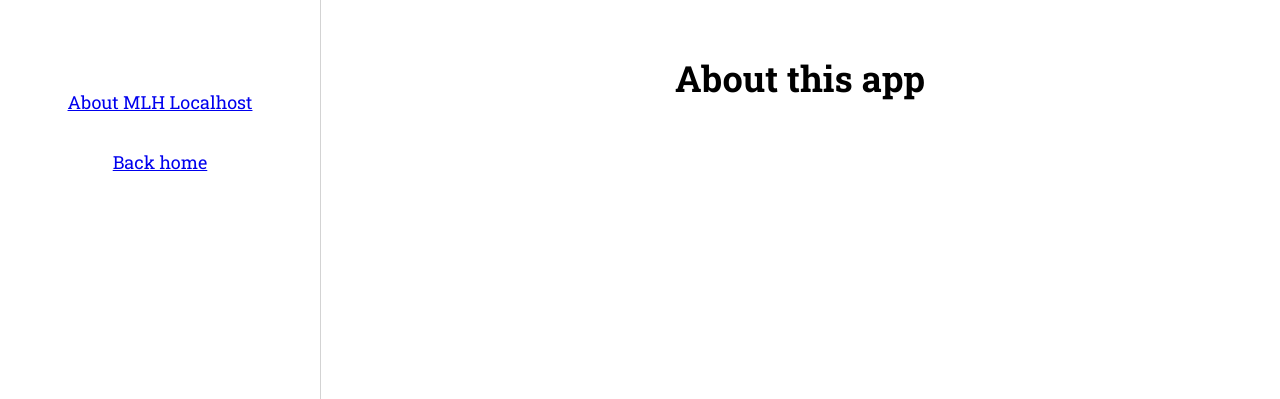
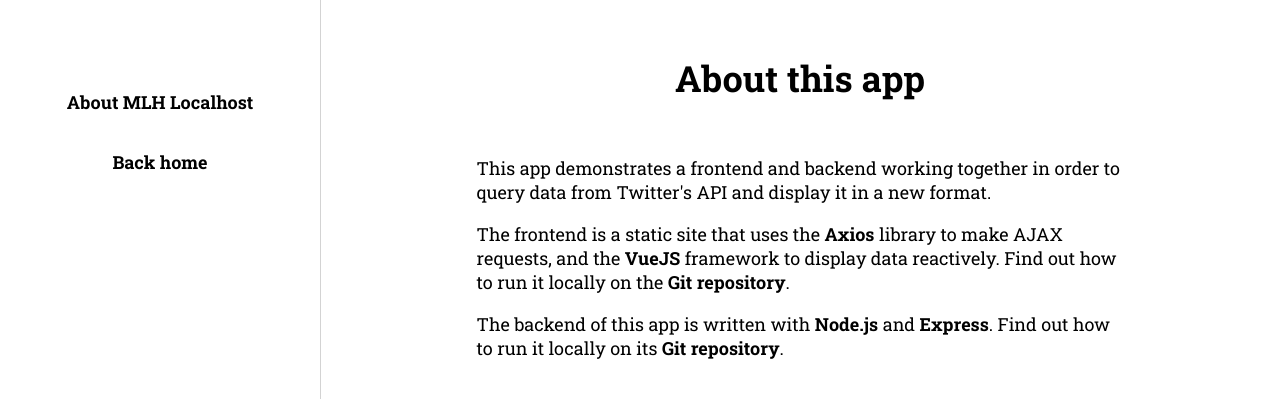
Before and after one commit to petestreet/mlh-localhost-sample-frontend, a plain HTML site: page public/about.html in a window 1280 px wide. Shown: the top 399 px of the page. Drawn offline with Linux system fonts and the light colour scheme.

Commit message:
Update styles and about page

```diff
--- a/public/about.html
+++ b/public/about.html
@@ -30,7 +30,7 @@
     </div>
 </div>
 <div id="about-sidebar-spacer">
-    <!-- adjusts spacing on mobile for fixed-position header -->
+    <!-- adjusts spacing on mobile for the fixed-position header -->
 </div>
 
 <div id="main-content">
@@ -40,6 +40,31 @@
                 About this app
             </h1>
         </div>
+
+        <div class="narrow">
+            <p>
+                This app demonstrates a frontend and backend working
+                together in order to query data from Twitter's API
+                and display it in a new format.
+            </p>
+            <p>
+                The frontend is a static site that uses the
+                <a href="https://github.com/axios/axios" target="_blank">Axios</a>
+                library to make AJAX requests, and the
+                <a href="https://vuejs.org/" target="_blank">VueJS</a>
+                framework to display data reactively.
+                Find out how to run it locally on the
+                <a href="https://github.com/petestreet/mlh-localhost-sample-frontend" target="_blank">Git repository</a>.
+            </p>
+            <p>
+                The backend of this app is written with
+                <a href="https://nodejs.org/en/" target="_blank">Node.js</a>
+                and
+                <a href="http://expressjs.com/" target="_blank">Express</a>.
+                Find out how to run it locally on its
+                <a href="https://github.com/petestreet/mlh-localhost-sample-node" target="_blank">Git repository</a>.
+            </p>
+        </div>
     </div>
 </div>
 
--- a/public/css/main.css
+++ b/public/css/main.css
@@ -3,6 +3,15 @@ html, body {
     height: 100%;
     font-size: 18px;
     font-family: 'Roboto Slab', serif;
+}
+
+a {
+    color: inherit;
+    text-decoration: none;
+    font-weight: bold;
+}
+a:hover {
+    text-decoration: underline;
 }
 
 #app {
@@ -16,6 +25,12 @@ html, body {
 }
 #main-content-inner {
     padding: 1rem;
+}
+
+.narrow {
+    width: 70%;
+    max-width: 680px;
+    margin: auto 15%;
 }
 
 #about-sidebar {
@@ -41,9 +56,6 @@ html, body {
 .nav-item {
     padding: 1rem;
     display: block;
-}
-.nav-item:hover {
-    text-decoration: underline;
 }
 
 .title-wrap {
--- a/public/css/tweet.css
+++ b/public/css/tweet.css
@@ -34,8 +34,3 @@
     padding-right: 5%;
     float: left;
 }
-
-a {
-    color: inherit;
-    text-decoration: none;
-}
```
Also changed, not shown: public/index.html (+1 -1 lines). Lines whose indentation alone changed are shown as unchanged.
